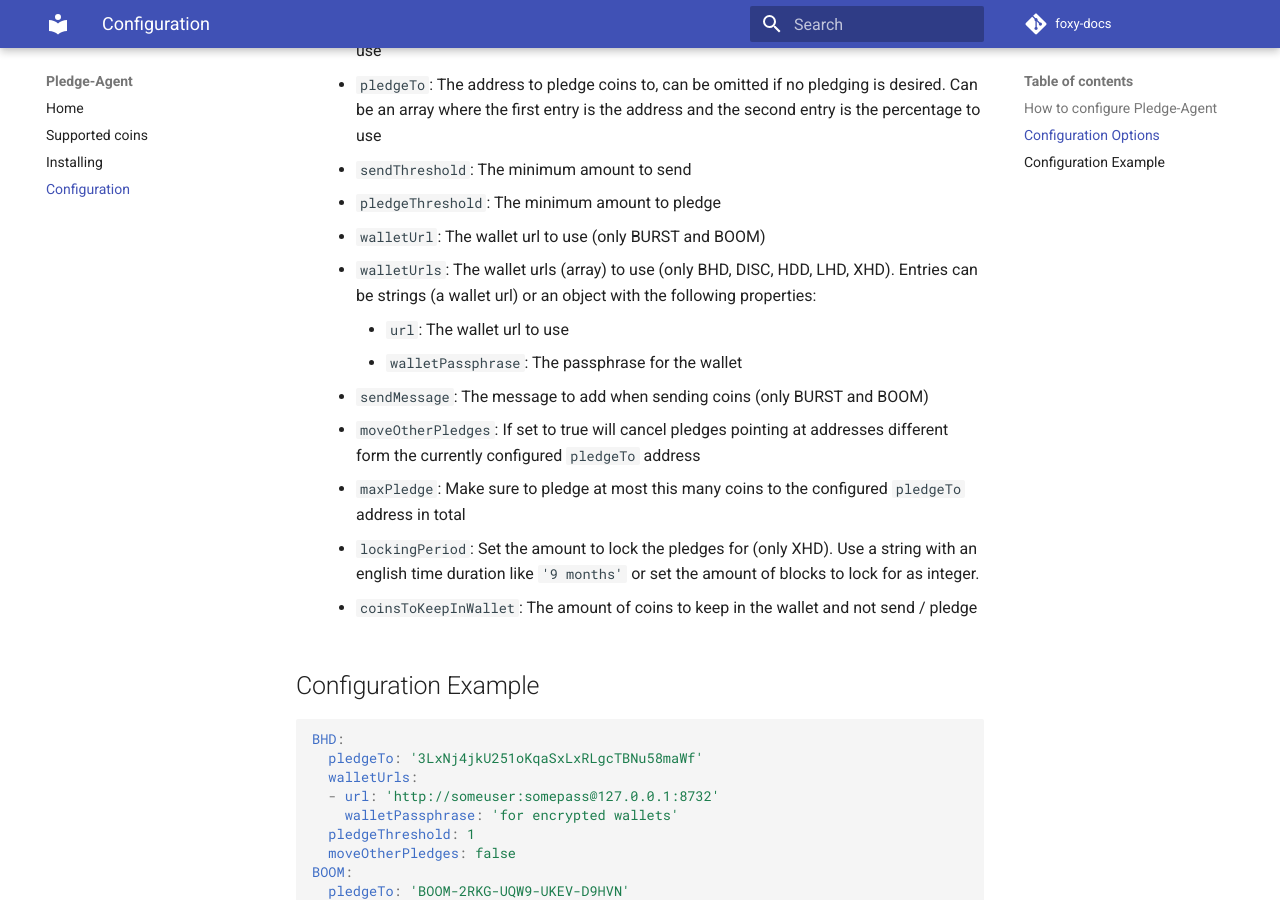
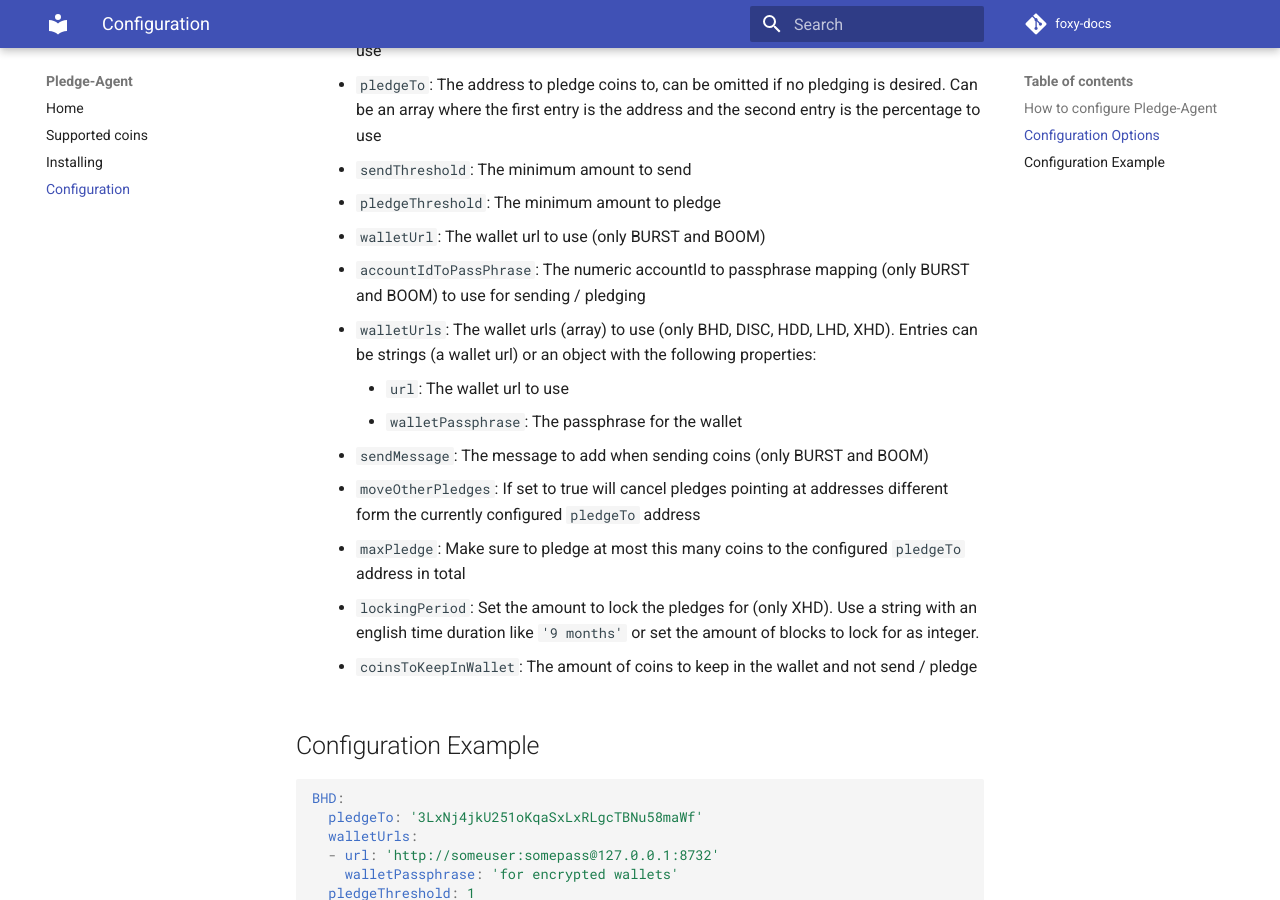
Before and after one commit to foxypool/docs, an MkDocs documentation site: the page built from docs/pledge-agent/configuration.md, in a window 1280 px wide and 900 px high, scrolled down 509 px. Built offline with MkDocs 1.6.1 and Material for MkDocs 9.7.7, drawn with Linux system fonts in a browser that asks for light colours; comment, search, counter and statistics services are not loaded.

Commit message:
Add `accountIdToPassPhrase` option

```diff
--- a/docs/pledge-agent/configuration.md
+++ b/docs/pledge-agent/configuration.md
@@ -13,6 +13,7 @@ The config file currently consists of these config options:
     - `sendThreshold`: The minimum amount to send
     - `pledgeThreshold`: The minimum amount to pledge
     - `walletUrl`: The wallet url to use (only BURST and BOOM)
+    - `accountIdToPassPhrase`: The numeric accountId to passphrase mapping (only BURST and BOOM) to use for sending / pledging
     - `walletUrls`: The wallet urls (array) to use (only BHD, DISC, HDD, LHD, XHD). Entries can be strings (a wallet url) or an object with the following properties:
         - `url`: The wallet url to use
         - `walletPassphrase`: The passphrase for the wallet
```
